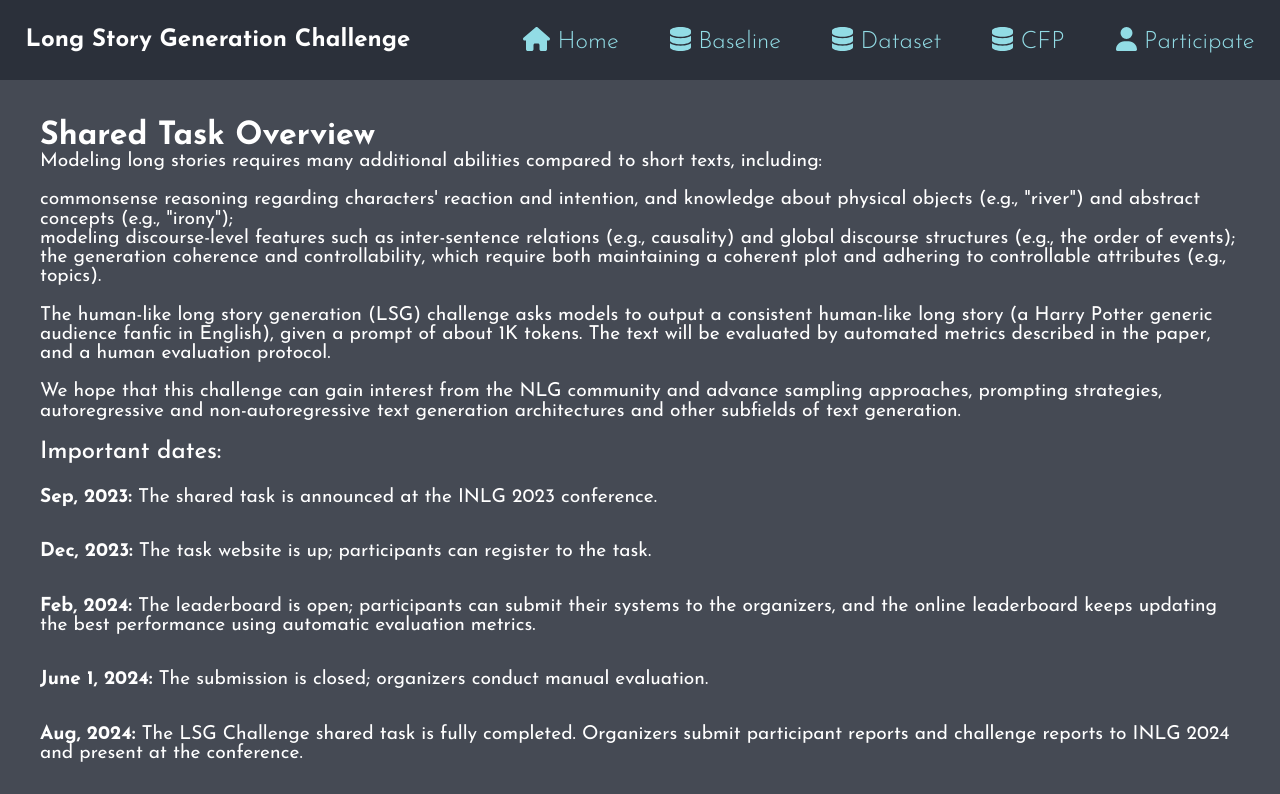
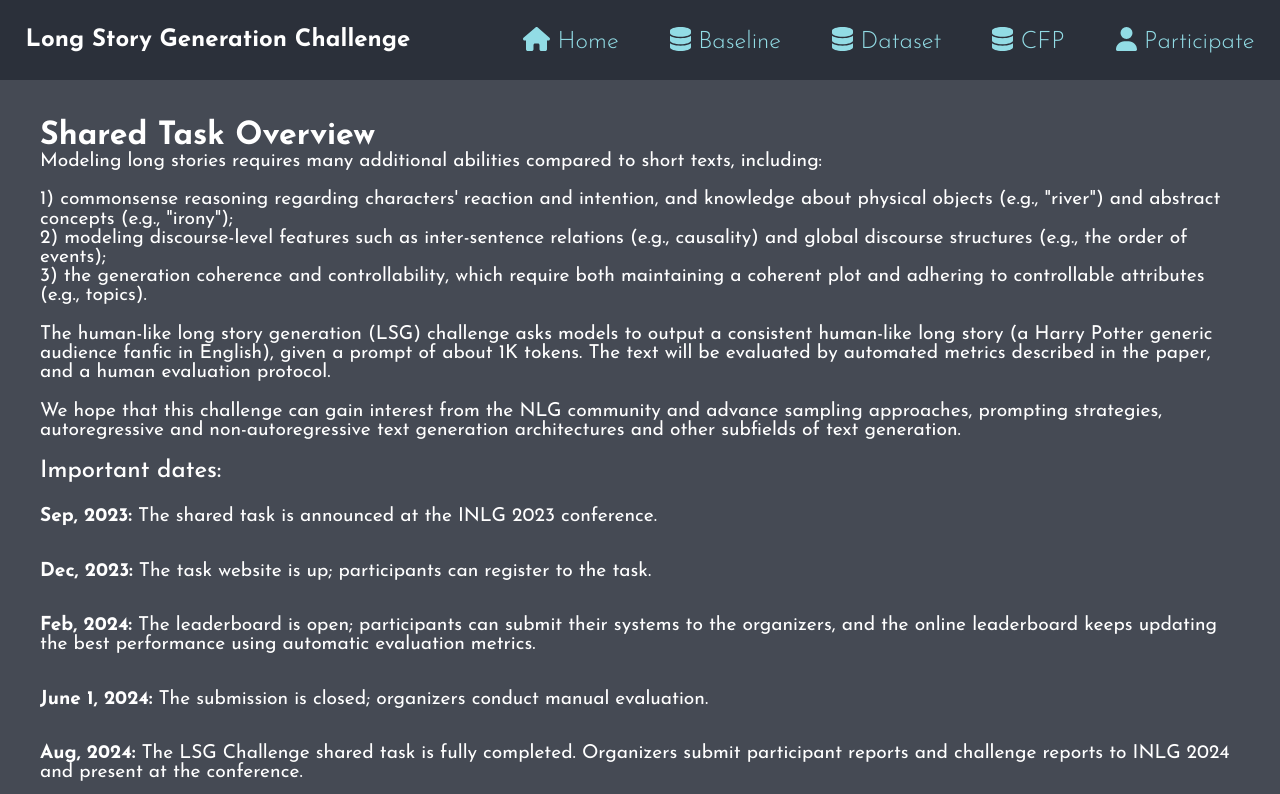
Before and after one commit to NazarovNikita1/LSGC, a Vue app: page / in a window 1280 px wide. Shown: the top 794 px of the page. Built offline with nearby package versions, Linux system fonts and the light colour scheme; what vue-particles would draw is missing.

Commit message:
Update HomePage.vue

```diff
--- a/src/views/HomePage.vue
+++ b/src/views/HomePage.vue
@@ -6,17 +6,17 @@
     </p>
     <ol class="program-step">
       <li>
-        commonsense reasoning regarding characters' reaction and intention, and
+        1) commonsense reasoning regarding characters' reaction and intention, and
         knowledge about physical objects (e.g., "river") and abstract concepts
         (e.g., "irony");
       </li>
       <li>
-        modeling discourse-level features such as inter-sentence relations
+        2) modeling discourse-level features such as inter-sentence relations
         (e.g., causality) and global discourse structures (e.g., the order of
         events);
       </li>
       <li>
-        the generation coherence and controllability, which require both
+        3) the generation coherence and controllability, which require both
         maintaining a coherent plot and adhering to controllable attributes
         (e.g., topics).
       </li>
```
